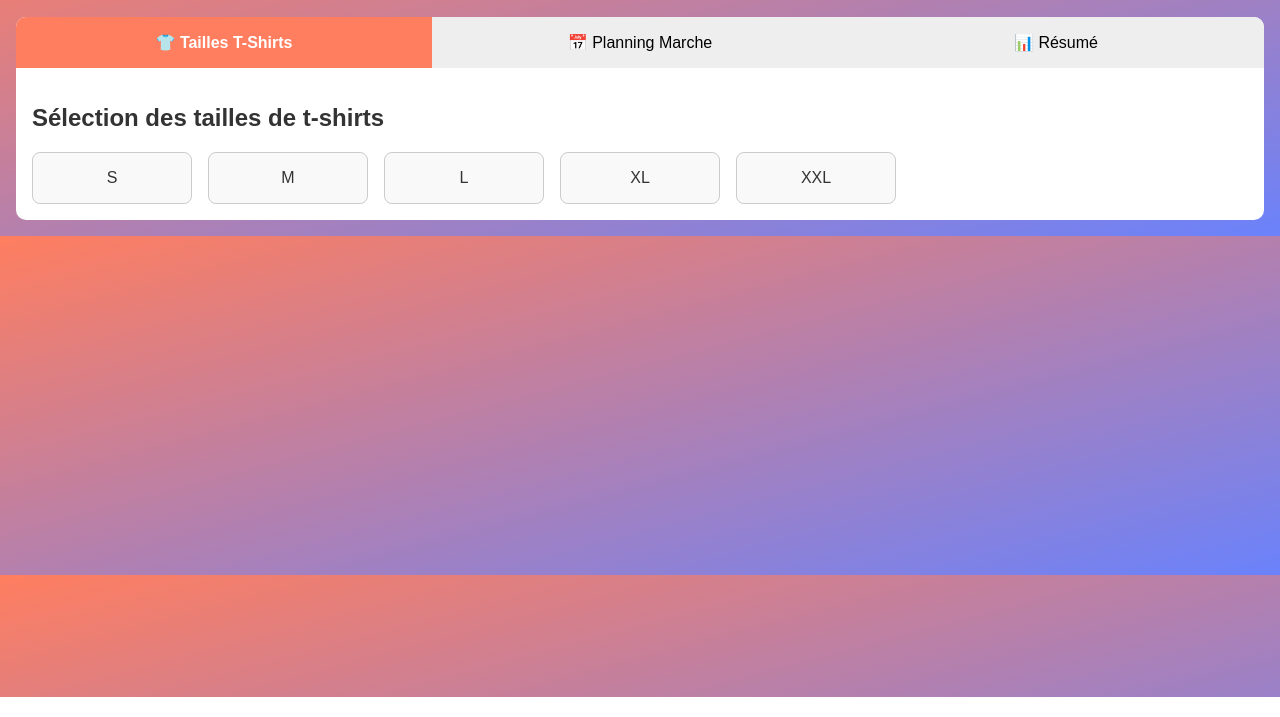
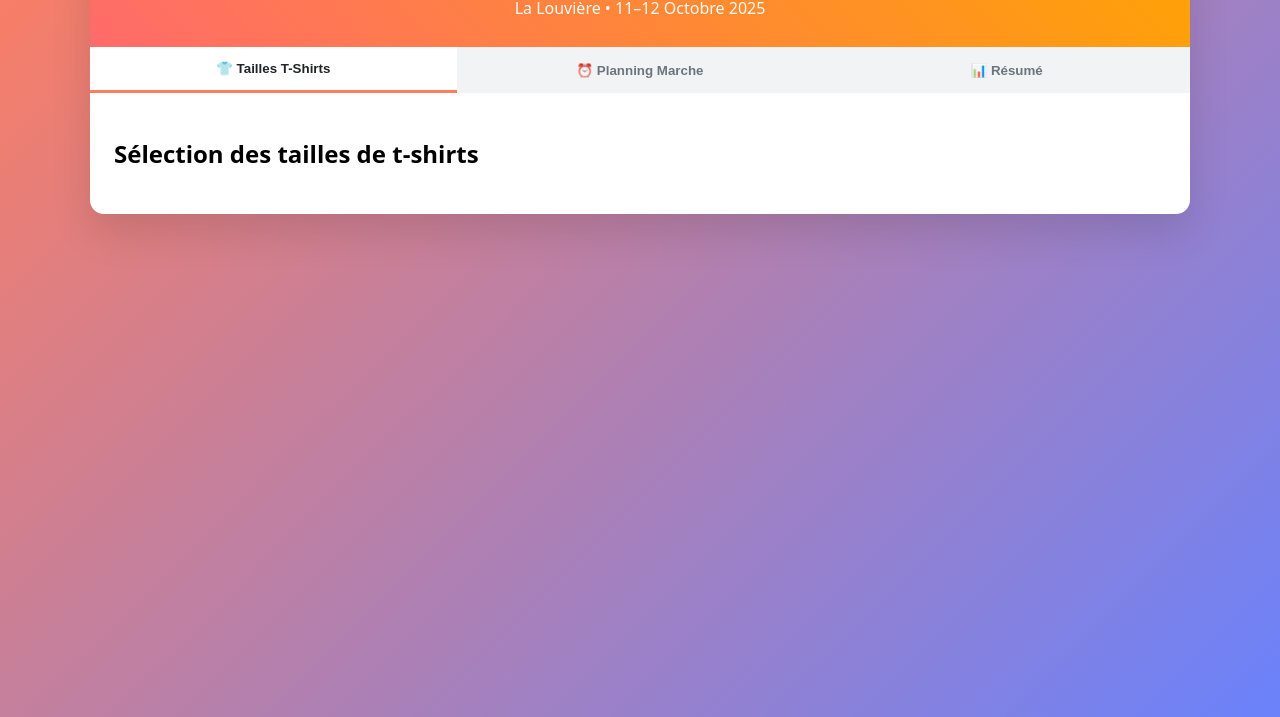
Before and after one commit to nortendo/lionsclub, a website: page index.html in a window 1280 px wide. Shown: the part 103-820 px from the top of the page. Drawn offline with Linux system fonts and the light colour scheme.

Commit message:
Add files via upload

```diff
--- a/index.html
+++ b/index.html
@@ -5,162 +5,101 @@
   <meta name="viewport" content="width=device-width, initial-scale=1.0">
   <title>Lions Club La Louvière - Relais pour la Vie</title>
   <style>
-    body {
-      font-family: Arial, sans-serif;
-      margin: 0;
-      background: linear-gradient(to bottom right, #ff7e5f, #6a82fb);
-      color: #333;
-    }
-    header {
-      text-align: center;
-      padding: 1rem;
-      color: white;
-    }
-    header h1 {
-      margin: 0;
-      font-size: 2rem;
-    }
-    .tabs {
-      display: flex;
-      justify-content: center;
-      background: white;
-      border-radius: 10px 10px 0 0;
-      margin: 0 1rem;
-      overflow: hidden;
-    }
-    .tabs button {
-      flex: 1;
-      padding: 1rem;
-      border: none;
-      cursor: pointer;
-      font-size: 1rem;
-      background: #eee;
-    }
-    .tabs button.active {
-      background: #ff7e5f;
-      color: white;
-      font-weight: bold;
-    }
-    .tab-content {
-      background: white;
-      margin: 0 1rem 1rem;
-      border-radius: 0 0 10px 10px;
-      padding: 1rem;
-    }
-    .grid {
-      display: grid;
-      grid-template-columns: repeat(auto-fill, minmax(150px, 1fr));
-      gap: 1rem;
-    }
-    .card {
-      border: 1px solid #ccc;
-      border-radius: 8px;
-      padding: 1rem;
-      text-align: center;
-      cursor: pointer;
-      background: #f9f9f9;
-    }
-    .card.selected {
-      background: #6a82fb;
-      color: white;
-    }
-    .summary {
-      margin-top: 1rem;
-      padding: 1rem;
-      background: #f0f0f0;
-      border-radius: 8px;
-    }
+    * { box-sizing: border-box; }
+    body { margin:0; font-family: system-ui, -apple-system, Segoe UI, Roboto, Ubuntu; background: linear-gradient(135deg,#ff7e5f,#6a82fb); min-height:100vh; }
+    .container { max-width: 1100px; margin: 20px auto; background: #fff; border-radius: 14px; box-shadow: 0 18px 40px rgba(0,0,0,.12); overflow:hidden; }
+    header { padding: 28px; text-align:center; color:#fff; background: linear-gradient(45deg,#ff6b6b,#ffa500); }
+    header h1 { margin:0 0 6px; font-size: 2.1rem; text-shadow: 0 2px 8px rgba(0,0,0,.25); }
+    header p { margin:0; opacity:.95; }
+    .tabs { display:flex; gap:0; background:#f1f3f5; }
+    .tab { flex:1; padding:14px 18px; text-align:center; border:none; background:transparent; font-weight:600; color:#6c757d; cursor:pointer; }
+    .tab.active { background:#fff; border-bottom:3px solid #ff7e5f; color:#212529; }
+    .content { padding: 24px; }
+    .tab-content { display:none; }
+    .tab-content.active { display:block; }
+    .tshirt-grid { display:grid; grid-template-columns: repeat(auto-fit,minmax(280px,1fr)); gap:14px; }
+    .member-card { background:#f8f9fa; border:2px solid #e9ecef; border-radius:12px; padding:14px; }
+    .member-name { font-weight:700; margin-bottom:8px; color:#343a40; }
+    .size-buttons { display:flex; flex-wrap:wrap; gap:6px; }
+    .size-btn { padding:6px 10px; border:2px solid #dee2e6; background:#fff; border-radius:999px; font-weight:700; cursor:pointer; min-width:44px; }
+    .size-btn.selected { background:#ff6b6b; color:#fff; border-color:#ff6b6b; }
+    .toolbar { display:flex; gap:10px; align-items:center; margin-bottom:10px; }
+    .member-select { padding:6px 8px; border:1px solid #ced4da; border-radius:8px; }
+    .schedule-container { background:#f8f9fa; border-radius:12px; padding:14px; margin-bottom:12px; }
+    .day-header { background: linear-gradient(45deg,#667eea,#764ba2); color:#fff; padding:10px 12px; border-radius:10px; margin-bottom:10px; font-weight:800; text-align:center; }
+    .time-slots { display:grid; grid-template-columns: repeat(auto-fit,minmax(240px,1fr)); gap:10px; }
+    .time-slot { background:#fff; border:2px solid #dee2e6; border-radius:10px; padding:10px; }
+    .time-slot.assigned { background:#e6ffed; border-color:#2ecc71; }
+    .time-range { font-weight:800; margin-bottom:6px; }
+    .assigned-to { display:flex; flex-direction:column; gap:6px; }
+    .chip { display:inline-flex; align-items:center; gap:6px; background:#20c997; color:#fff; border-radius:999px; padding:4px 8px; font-size:.9rem; }
+    .chip button { width:20px; height:20px; border:none; border-radius:50%; background:rgba(0,0,0,.2); color:#fff; cursor:pointer; }
+    .summary { background:linear-gradient(135deg,#28a745,#20c997); color:#fff; border-radius:12px; padding:16px; }
+    .summary-grid { display:grid; grid-template-columns: repeat(auto-fit,minmax(150px,1fr)); gap:12px; margin-top:10px; }
+    .summary-item { text-align:center; background:rgba(255,255,255,.12); padding:14px; border-radius:10px; }
+    .summary-number { font-size:1.9rem; font-weight:900; }
+    .submit-btn { background:linear-gradient(45deg,#007bff,#0056b3); color:#fff; border:none; border-radius:10px; padding:12px 16px; cursor:pointer; font-weight:800; }
+    .toast { position:fixed; bottom:22px; right:22px; background:#212529; color:#fff; border-radius:10px; padding:10px 14px; box-shadow:0 10px 26px rgba(0,0,0,.25); opacity:0; transform:translateY(8px); transition:all .2s; }
+    .toast.show { opacity:1; transform:translateY(0); }
+    #errorBanner { display:none; margin:0 0 12px; padding:10px 14px; border-radius:10px; background:#fff3cd; border:1px solid #ffeeba; color:#5c4f00; font-weight:700; }
+    #slotsModal { display:none; position:fixed; inset:0; background:rgba(0,0,0,.5); z-index:1000; align-items:center; justify-content:center; }
+    #slotsModal .panel { background:#fff; border-radius:12px; padding:18px; max-width:720px; width:92%; max-height:80vh; overflow:auto; }
+    #slotsList button { width:100%; text-align:left; border:none; padding:8px 10px; border-radius:8px; background:#e9ecef; cursor:pointer; margin:4px 0; }
   </style>
 </head>
 <body>
+  <div class="container">
     <header>
-    <h1>🚶 Lions Club La Louvière - Relais pour la Vie</h1>
-    <p>La Louvière • 11-12 Octobre 2025</p>
+      <h1>🚶‍♂️ Lions Club La Louvière - Relais pour la Vie</h1>
+      <p>La Louvière • 11–12 Octobre 2025</p>
     </header>
 
+    <div id="errorBanner"></div>
+
     <div class="tabs">
-    <button onclick="switchTab('tshirts')" class="active">👕 Tailles T-Shirts</button>
-    <button onclick="switchTab('planning')">📅 Planning Marche</button>
-    <button onclick="switchTab('resume')">📊 Résumé</button>
+      <button class="tab active" onclick="switchTab(event,'tshirts')">👕 Tailles T-Shirts</button>
+      <button class="tab" onclick="switchTab(event,'planning')">⏰ Planning Marche</button>
+      <button class="tab" onclick="switchTab(event,'resume')">📊 Résumé</button>
     </div>
 
-  <div id="tshirts" class="tab-content">
+    <div class="content">
+      <div id="tshirts" class="tab-content active">
         <h2>Sélection des tailles de t-shirts</h2>
-    <div id="tshirtGrid" class="grid"></div>
+        <div id="tshirtGrid" class="tshirt-grid"></div>
       </div>
 
-  <div id="planning" class="tab-content" style="display:none">
-    <h2>Créneaux de marche</h2>
-    <div id="planningGrid" class="grid"></div>
+      <div id="planning" class="tab-content">
+        <div class="toolbar">
+          <label for="filterMember">Filtrer par membre :</label>
+          <select id="filterMember" class="member-select" onchange="createSchedule()">
+            <option value="">-- Tous les membres --</option>
+          </select>
+        </div>
+        <h2>Planning des créneaux (max 2 personnes / créneau)</h2>
+        <div id="scheduleContainer"></div>
       </div>
 
-  <div id="resume" class="tab-content" style="display:none">
-    <h2>Résumé</h2>
-    <div id="summaryBox" class="summary"></div>
+      <div id="resume" class="tab-content">
+        <div class="summary">
+          <h3>📈 Résumé</h3>
+          <div class="summary-grid">
+            <div class="summary-item"><div class="summary-number" id="totalMembers">0</div><div>Membres</div></div>
+            <div class="summary-item"><div class="summary-number" id="tshirtsSelected">0</div><div>T-shirts sélectionnés</div></div>
+            <div class="summary-item"><div class="summary-number" id="slotsAssigned">0</div><div>Créneaux assignés</div></div>
+            <div class="summary-item"><div class="summary-number" id="slotsFree">0</div><div>Créneaux libres</div></div>
+          </div>
+        </div>
+      </div>
+    </div>
   </div>
 
   <script>
-    let state = {
-      tshirtData: {},
-      scheduleData: {}
-    };
-
-    function switchTab(tab) {
-      document.querySelectorAll(".tab-content").forEach(el => el.style.display = "none");
-      document.querySelectorAll(".tabs button").forEach(btn => btn.classList.remove("active"));
-      document.getElementById(tab).style.display = "block";
-      event.target.classList.add("active");
-    }
-
-    function createTshirtGrid() {
-      const sizes = ["S", "M", "L", "XL", "XXL"];
-      const grid = document.getElementById("tshirtGrid");
-      grid.innerHTML = "";
-      sizes.forEach(size => {
-        const div = document.createElement("div");
-        div.className = "card";
-        div.textContent = size;
-        div.onclick = () => {
-          state.tshirtData[size] = (state.tshirtData[size] || 0) + 1;
-          updateSummary();
-        };
-        grid.appendChild(div);
-      });
-    }
-
-    function createPlanning() {
-      const slots = ["10h-11h", "11h-12h", "12h-13h", "13h-14h", "14h-15h"];
-      const grid = document.getElementById("planningGrid");
-      grid.innerHTML = "";
-      slots.forEach(slot => {
-        const div = document.createElement("div");
-        div.className = "card";
-        div.textContent = slot;
-        div.onclick = () => {
-          state.scheduleData[slot] = (state.scheduleData[slot] || 0) + 1;
-          updateSummary();
-        };
-        grid.appendChild(div);
-      });
-    }
-
-    function updateSummary() {
-      const box = document.getElementById("summaryBox");
-      box.innerHTML = "<h3>T-Shirts</h3>";
-      Object.entries(state.tshirtData).forEach(([size, count]) => {
-        box.innerHTML += size + " : " + count + "<br>";
-      });
-      box.innerHTML += "<h3>Planning</h3>";
-      Object.entries(state.scheduleData).forEach(([slot, count]) => {
-        box.innerHTML += slot + " : " + count + "<br>";
-      });
-    }
-
-    document.addEventListener("DOMContentLoaded", () => {
-      createTshirtGrid();
-      createPlanning();
-      updateSummary();
-    });
+    // Ici tu insères le même script qu’on a bossé ensemble :
+    // - fetchState depuis Netlify Functions
+    // - createTshirtGrid + selectSize
+    // - createSchedule + assignSlot/removeAssignee
+    // - updateSummary
+    // - polling toutes les 12s
   </script>
 </body>
 </html>
```
Lines whose indentation alone changed are shown as unchanged.
